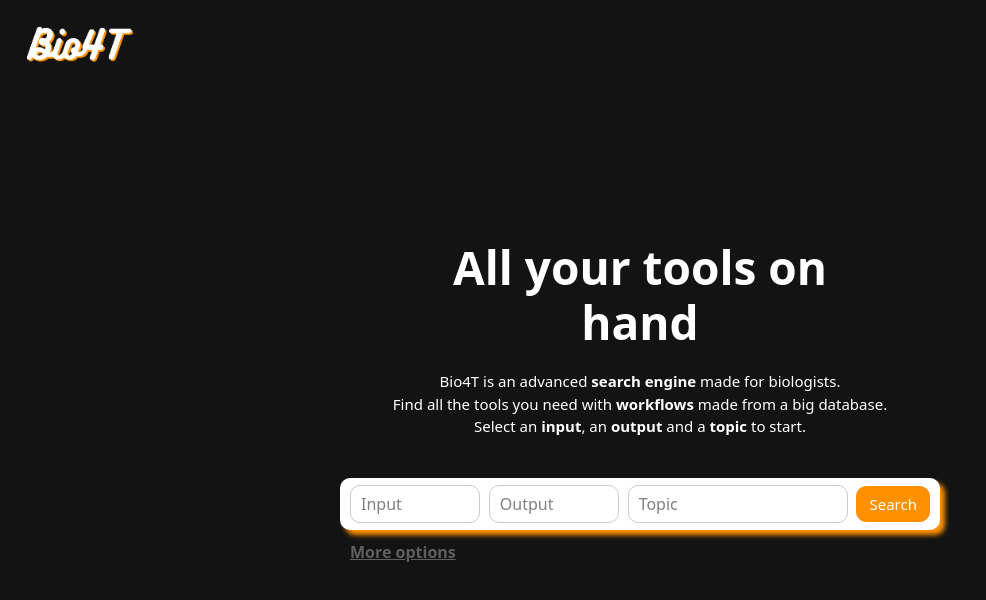
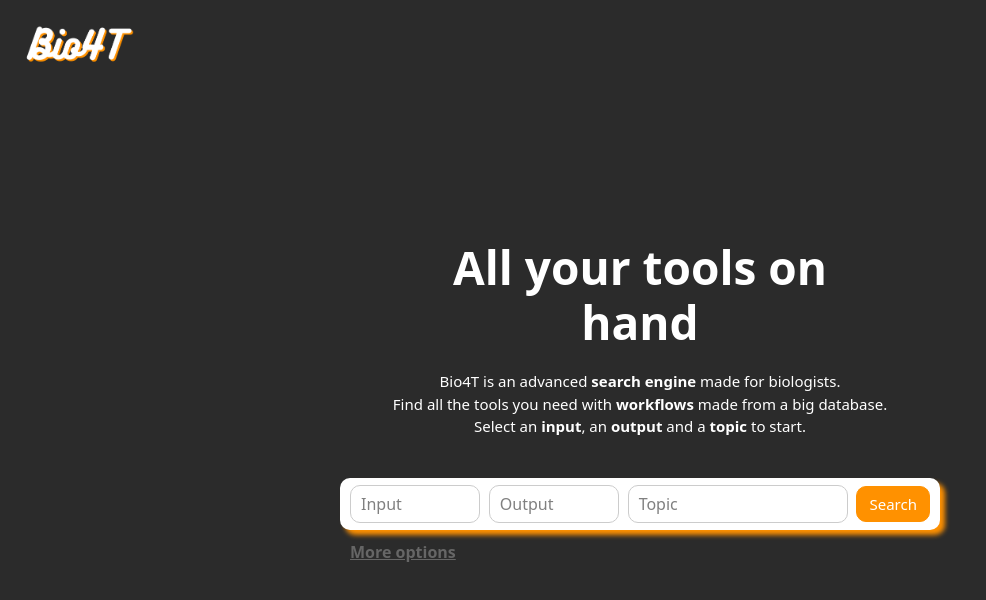
Before and after one commit to Snoopysnop/Bio4T-Project, a React (Create React App) app in the folder frontend/: page / in a window 1280 px wide. Shown: the top 600 px of the page, without its empty margins (0-986 px from the left). Built offline with nearby package versions, Linux system fonts and the light colour scheme; no server answers.

Commit message:
new color

```diff
--- a/frontend/src/App.css
+++ b/frontend/src/App.css
@@ -1,6 +1,6 @@
 /* Colors */
 :root {
-  --color-default: #0a0d13;
+  --color-default: #2B2B2B;
   --color-primary: #ff9100;
   --color-secondary: #544335;
 }
@@ -22,7 +22,7 @@
   top: 0;
   left: 0;
   width: 100%;
-  background-color: #ffffff00;
+  background-color: var(--color-default);
   /* z-index: 9999; */
 }
 
@@ -135,13 +135,11 @@
   color: #fff;
 
 }
-.stcky{
 
-}
 .moreOption{
   margin: 10px;
   margin-bottom: -20px;
-  color: #5f5f5f;
+  color: #666666;
   z-index: 50;
   width: 150px;
 }
@@ -153,7 +151,7 @@
 
 }
 .error p {
-  color: rgb(190, 0, 0)
+  color: rgb(255, 60, 60)
 }
 .moreOption input{
   padding: 8px;
@@ -364,7 +362,7 @@
 }
 
 body{
-  background-color: #131313 !important;
+  background-color: var(--color-default) !important;
 }
 
 .flowButton{
```
